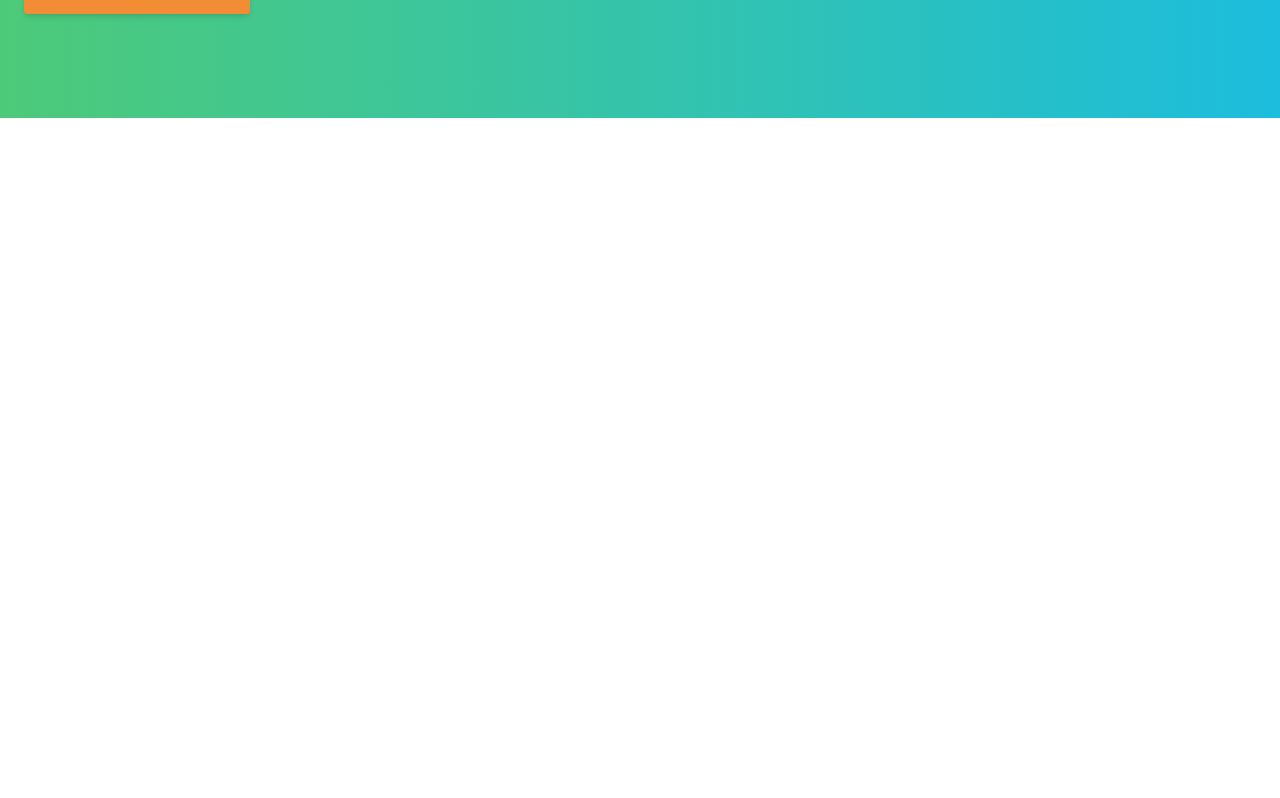
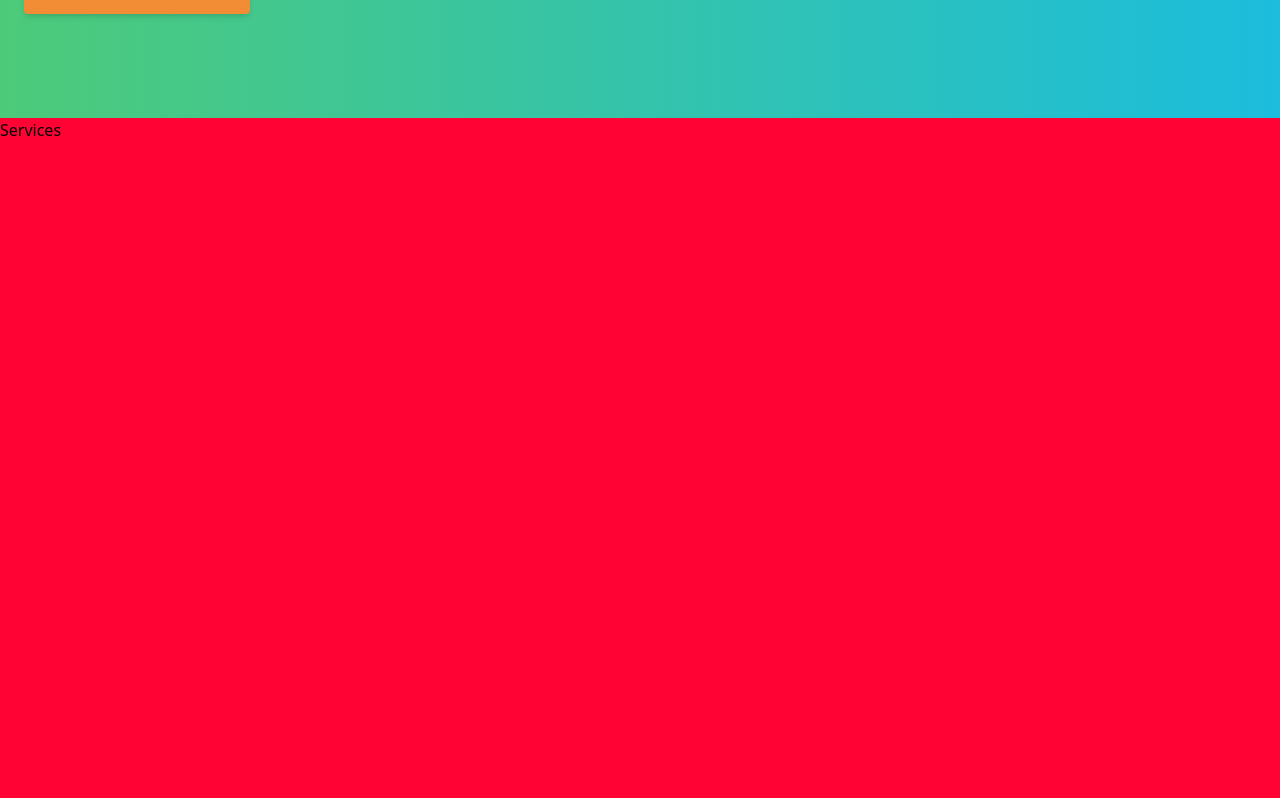
Before and after one commit to deelaka99/AT_Digital_site, a React (Vite) app: page / in a window 1280 px wide. Shown: the part 682-1480 px from the top of the page. Before the commit the page ends 800 px from the top, so only its background shows below. Built offline with nearby package versions, Linux system fonts and the light colour scheme; a web font is replaced by a local one.

Commit message:
added relevant components order in App.jsx

```diff
--- a/src/App.jsx
+++ b/src/App.jsx
@@ -1,14 +1,19 @@
 import React from "react";
 import Navbar from "./components/Navbar";
 import Home from "./pages/Home";
+import Services from "./pages/Services";
+import AboutUs from "./pages/Aboutus";
+import ContactUs from "./pages/Contactus";
+import Careers from "./pages/Careers";
 import Footer from "./components/Footer";
-
 
 function App() {
   return (
     <div className="h-screen w-full bg-secondary">
       <Navbar />
       <Home />
+      <Services />
+      <Footer />
     </div>
   );
 }
--- a/src/components/Footer.jsx
+++ b/src/components/Footer.jsx
@@ -2,7 +2,7 @@ import React from 'react'
 
 function Footer() {
   return (
-    <div>
+    <div className="bg-primary w-full mobile:h-[100vh]">
       footer
     </div>
   )
--- a/src/pages/Aboutus.jsx
+++ b/src/pages/Aboutus.jsx
@@ -1,6 +1,4 @@
 function Aboutus() {
-  return (
-    <div>Aboutus</div>
-  )
+  return <div className="bg-success w-full mobile:h-[90vh]">Aboutus</div>;
 }
-export default Aboutus
+export default Aboutus;
--- a/src/pages/Services.jsx
+++ b/src/pages/Services.jsx
@@ -1,4 +1,4 @@
 function Services() {
-  return <div>Services</div>;
+  return <div className="bg-error w-full mobile:h-[180vh]">Services</div>;
 }
 export default Services;
```
